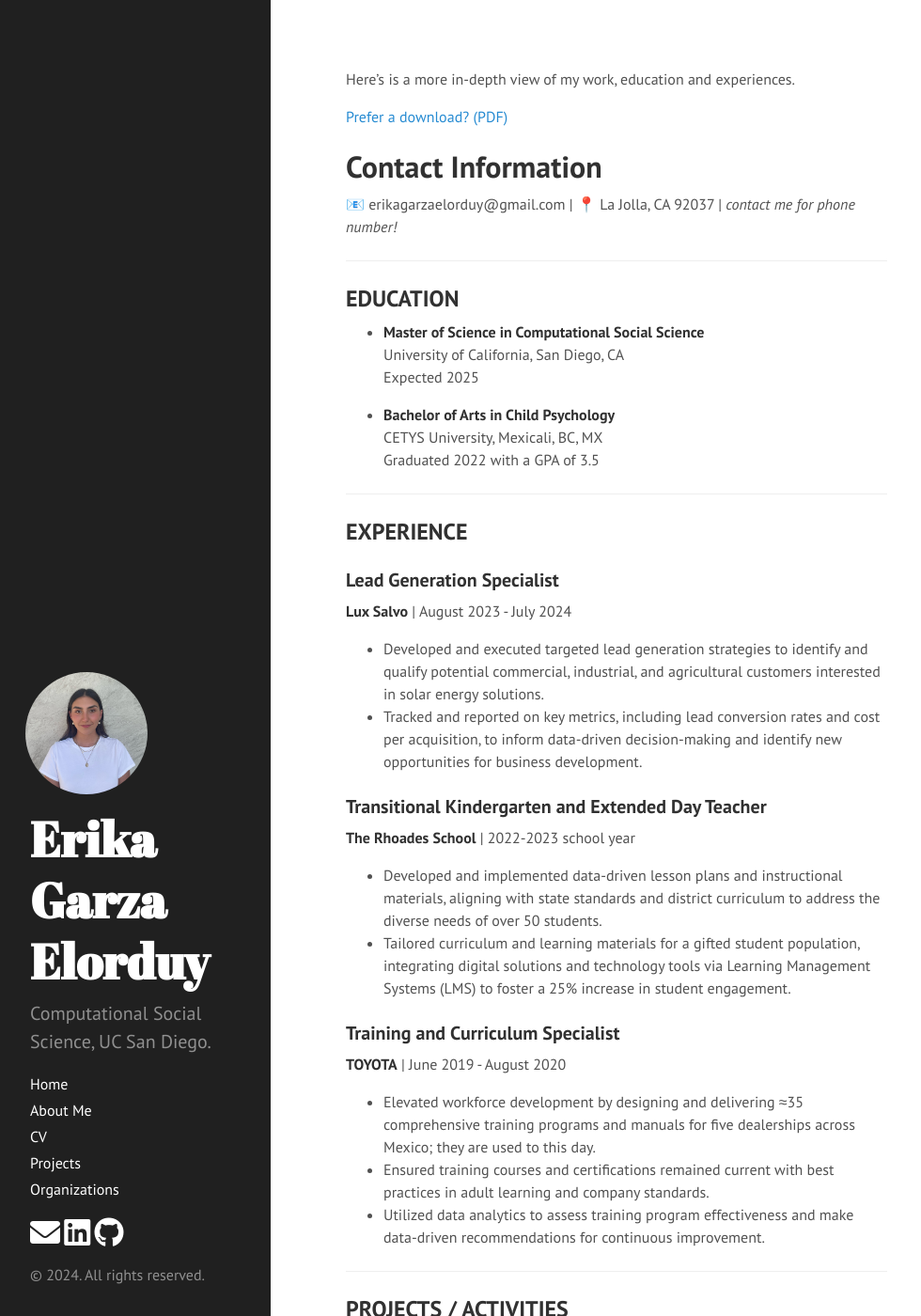
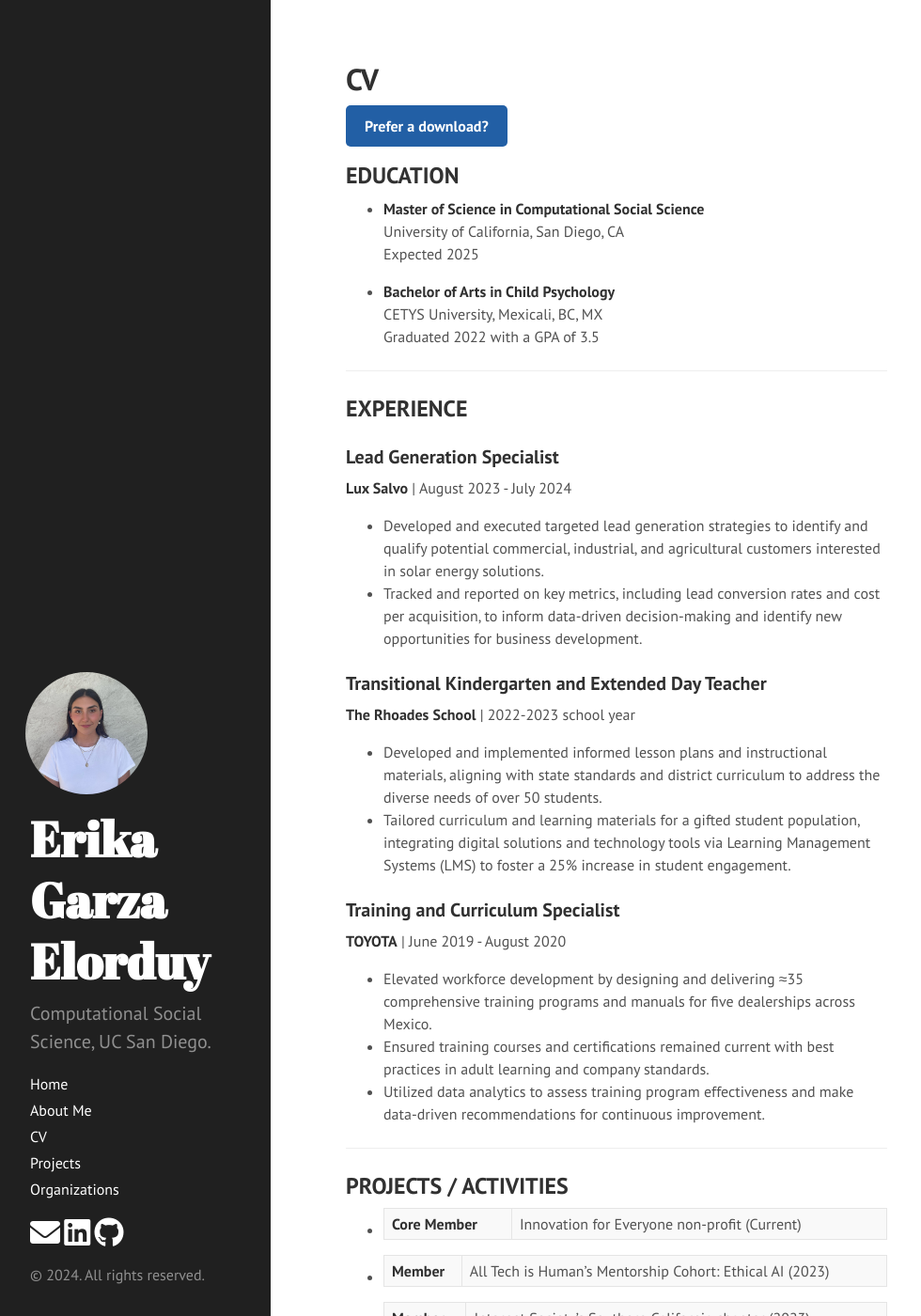
Before and after one commit to e-garzaelorduy/e-garzaelorduy.github.io, a Jekyll site: the page built from CV.md, in a window 1280 px wide and 1400 px high. Shown: the whole window at 94% size, without its empty margins (0-980 px from the left). Built offline with Jekyll 4.4.1, drawn with Linux system fonts in a browser that asks for light colours; Markdown is read by kramdown in place of the engine named in the settings.

Commit message:
Visual Config

```diff
--- a/CV.md
+++ b/CV.md
@@ -1,17 +1,9 @@
 ---
 layout: page
-title:
+title: CV
 ---
 
-Here's is a more in-depth view of my work, education and experiences.
-
-[Prefer a download? (PDF)](CV.pdf){: .btn}
-
-
-# Contact Information
-📧 erikagarzaelorduy@gmail.com  |  📍 La Jolla, CA 92037  |  _contact me for phone number!_
-
----
+[Prefer a download?](CV.pdf){: .btn}
 
 ## EDUCATION
 - **Master of Science in Computational Social Science**
@@ -33,12 +25,12 @@ Here's is a more in-depth view of my work, education and experiences.
 
 ### Transitional Kindergarten and Extended Day Teacher
 **The Rhoades School**  |  2022-2023 school year
-- Developed and implemented data-driven lesson plans and instructional materials, aligning with state standards and district curriculum to address the diverse needs of over 50 students.
+- Developed and implemented informed lesson plans and instructional materials, aligning with state standards and district curriculum to address the diverse needs of over 50 students.
 - Tailored curriculum and learning materials for a gifted student population, integrating digital solutions and technology tools via Learning Management Systems (LMS) to foster a 25% increase in student engagement.
 
 ### Training and Curriculum Specialist
 **TOYOTA**  |  June 2019 - August 2020
-- Elevated workforce development by designing and delivering ≈35 comprehensive training programs and manuals for five dealerships across Mexico; they are used to this day.
+- Elevated workforce development by designing and delivering ≈35 comprehensive training programs and manuals for five dealerships across Mexico.
 - Ensured training courses and certifications remained current with best practices in adult learning and company standards.
 - Utilized data analytics to assess training program effectiveness and make data-driven recommendations for continuous improvement.
 
--- a/assets/css/hyde.css
+++ b/assets/css/hyde.css
@@ -277,3 +277,17 @@ a.sidebar-nav-item:focus {
 .sidebar-social {
   padding-bottom: 15px; /* Adjust value to increase or decrease the space */
 }
+
+/* CV Download button */
+.btn {
+  display: inline-block;
+  padding: 10px 20px;
+  color: #fff;
+  background-color: #225fa5; /* Customize as needed */
+  border-radius: 5px;
+  text-decoration: none;
+  font-weight: bold;
+}
+.btn:hover {
+  background-color: #1a4b82; /* Customize hover color */
+}
```
